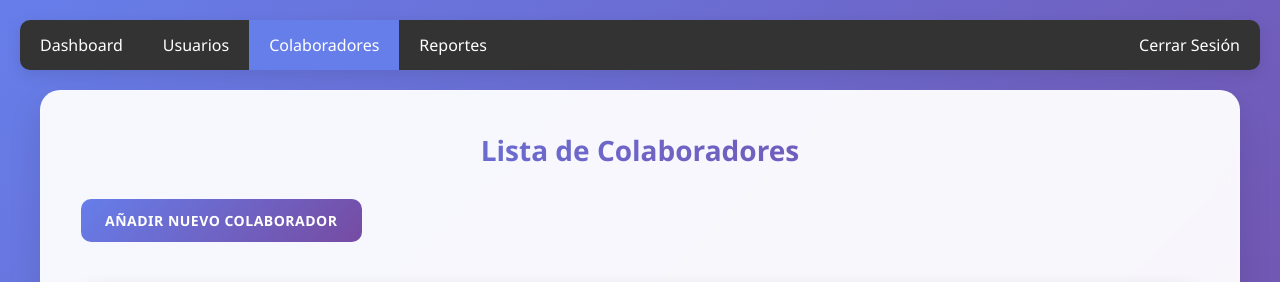
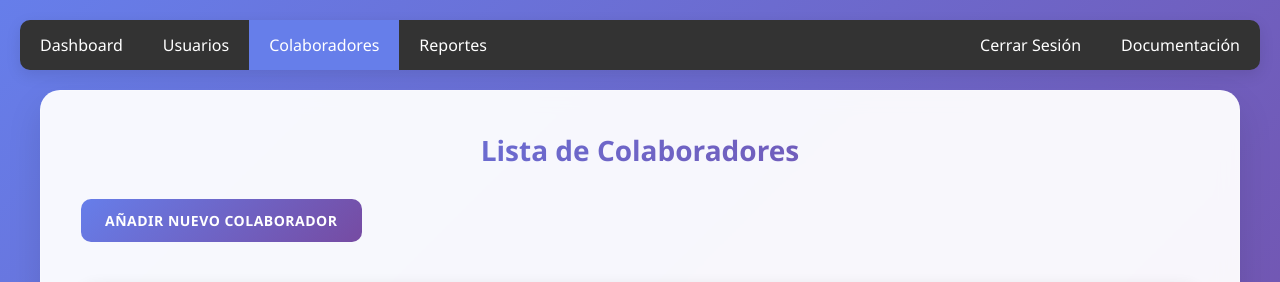
Before and after one commit to Tokito04/CapitalHumano, a PHP site: page /colaboradores in a window 1280 px wide. Shown: the top 282 px of the page. Run offline with PHP 8.4, Linux system fonts and the light colour scheme; the visitor is signed in with stand-in values (Sample User, id 1); data that the repository does not hold is empty; some libraries are stand-ins or nearby versions.

Commit message:
Add documentation link to navigation menus
Added a 'Documentación' link pointing to the project documentation site in the navigation bar of multiple views for easier access to user guides and reference material.

```diff
--- a/views/cargos/create.php
+++ b/views/cargos/create.php
@@ -15,6 +15,7 @@
             <?php endif; ?>
             <a href="<?php echo BASE_PATH; ?>/colaboradores" class="active">Colaboradores</a>
             <a href="<?php echo BASE_PATH; ?>/reportes/colaboradores">Reportes</a>
+            <a href="https://tokito04.github.io/CapitalHumano/" target="_blank" class="right">Documentación</a>
             <a href="<?php echo BASE_PATH; ?>/logout" class="right">Cerrar Sesión</a>
         </div>
     <?php endif; ?>
--- a/views/colaboradores/create.php
+++ b/views/colaboradores/create.php
@@ -15,6 +15,7 @@
             <?php endif; ?>
             <a href="<?php echo BASE_PATH; ?>/colaboradores" class="active">Colaboradores</a>
             <a href="<?php echo BASE_PATH; ?>/reportes/colaboradores">Reportes</a>
+            <a href="https://tokito04.github.io/CapitalHumano/" target="_blank" class="right">Documentación</a>
             <a href="<?php echo BASE_PATH; ?>/logout" class="right">Cerrar Sesión</a>
         </div>
     <?php endif; ?>
--- a/views/colaboradores/edit.php
+++ b/views/colaboradores/edit.php
@@ -15,6 +15,7 @@
             <?php endif; ?>
             <a href="<?php echo BASE_PATH; ?>/colaboradores" class="active">Colaboradores</a>
             <a href="<?php echo BASE_PATH; ?>/reportes/colaboradores">Reportes</a>
+            <a href="https://tokito04.github.io/CapitalHumano/" target="_blank" class="right">Documentación</a>
             <a href="<?php echo BASE_PATH; ?>/logout" class="right">Cerrar Sesión</a>
         </div>
 
--- a/views/colaboradores/index.php
+++ b/views/colaboradores/index.php
@@ -15,6 +15,7 @@
             <?php endif; ?>
             <a href="<?php echo BASE_PATH; ?>/colaboradores" class="active">Colaboradores</a>
             <a href="<?php echo BASE_PATH; ?>/reportes/colaboradores">Reportes</a>
+            <a href="https://tokito04.github.io/CapitalHumano/" target="_blank" class="right">Documentación</a>
             <a href="<?php echo BASE_PATH; ?>/logout" class="right">Cerrar Sesión</a>
         </div>
     <?php endif; ?>
--- a/views/reportes/colaboradores.php
+++ b/views/reportes/colaboradores.php
@@ -15,6 +15,7 @@
     <?php endif; ?>
     <a href="<?php echo BASE_PATH; ?>/colaboradores">Colaboradores</a>
     <a href="<?php echo BASE_PATH; ?>/reportes/colaboradores" class="active">Reportes</a>
+    <a href="https://tokito04.github.io/CapitalHumano/" target="_blank" class="right">Documentación</a>
     <a href="<?php echo BASE_PATH; ?>/logout" class="right">Cerrar Sesión</a>
 </div>
 <?php endif; ?>
--- a/views/usuarios/edit.php
+++ b/views/usuarios/edit.php
@@ -15,6 +15,7 @@
             <?php endif; ?>
             <a href="<?php echo BASE_PATH; ?>/colaboradores">Colaboradores</a>
             <a href="<?php echo BASE_PATH; ?>/reportes/colaboradores">Reportes</a>
+            <a href="https://tokito04.github.io/CapitalHumano/" target="_blank" class="right">Documentación</a>
             <a href="<?php echo BASE_PATH; ?>/logout" class="right">Cerrar Sesión</a>
         </div>
     <?php endif; ?>
--- a/views/usuarios/index.php
+++ b/views/usuarios/index.php
@@ -15,6 +15,7 @@
         <?php endif; ?>
         <a href="<?php echo BASE_PATH; ?>/colaboradores">Colaboradores</a>
         <a href="<?php echo BASE_PATH; ?>/reportes/colaboradores">Reportes</a>
+        <a href="https://tokito04.github.io/CapitalHumano/" target="_blank" class="right">Documentación</a>
         <a href="<?php echo BASE_PATH; ?>/logout" class="right">Cerrar Sesión</a>
     </div>
 <?php endif; ?>
--- a/views/vacaciones/index.php
+++ b/views/vacaciones/index.php
@@ -15,6 +15,7 @@
             <?php endif; ?>
             <a href="<?php echo BASE_PATH; ?>/colaboradores" class="active">Colaboradores</a>
             <a href="<?php echo BASE_PATH; ?>/reportes/colaboradores">Reportes</a>
+            <a href="https://tokito04.github.io/CapitalHumano/" target="_blank" class="right">Documentación</a>
             <a href="<?php echo BASE_PATH; ?>/logout" class="right">Cerrar Sesión</a>
         </div>
     <?php endif; ?>
```
